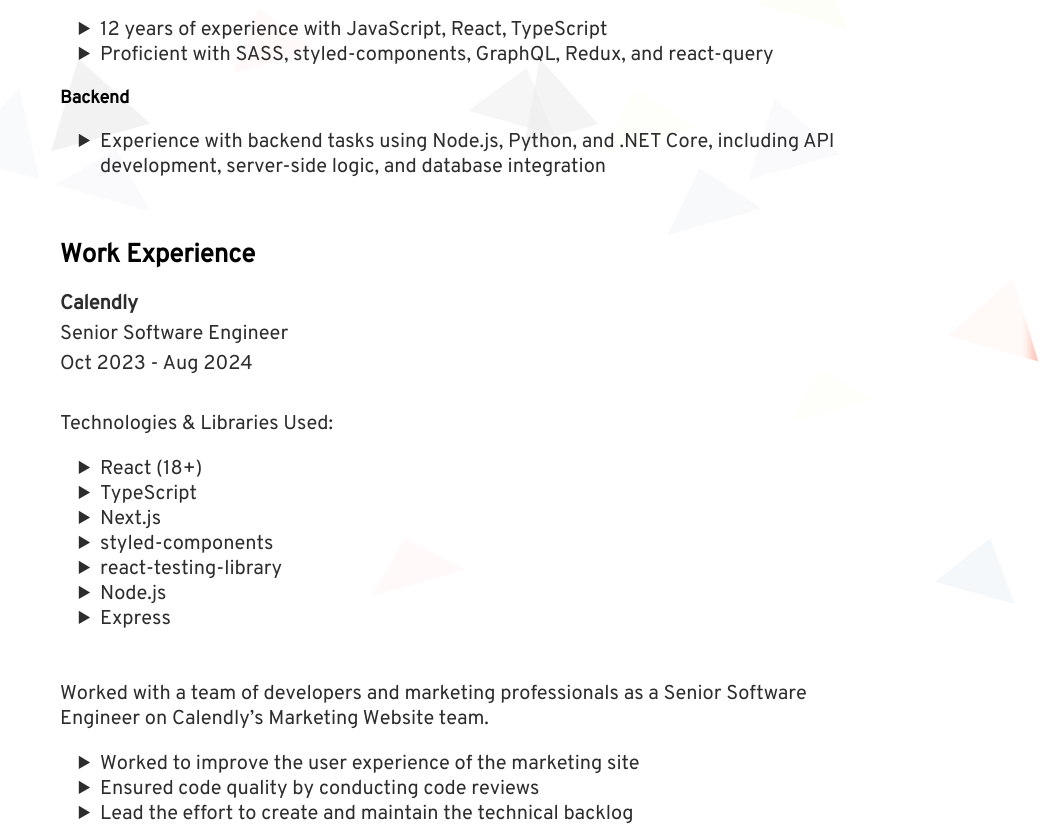
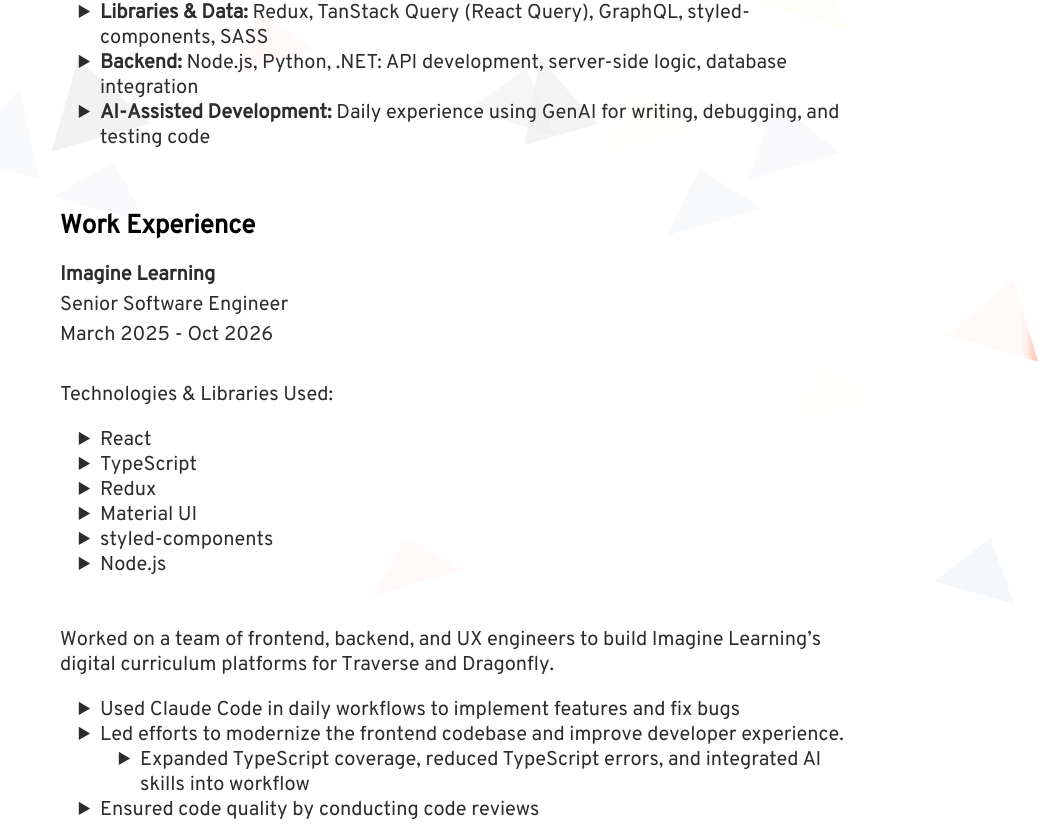
Before and after one commit to gabrielruss/gabrielruss-dev, a Next.js app: page /resume in a window 1280 px wide. Shown: the part 413-1239 px from the top of the page, without its empty margins (230-1280 px from the left). Built offline with nearby package versions, Linux system fonts and the light colour scheme.

Commit message:
oct 2026

```diff
--- a/components/Resume.tsx
+++ b/components/Resume.tsx
@@ -1,12 +1,7 @@
 import { differenceInYears } from 'date-fns';
 
 import { styled } from './styles';
-import {
-  StyledButton,
-  StyledLink,
-  FrostedGlass,
-  ContainerSeperator,
-} from './styles/components';
+import { StyledButton, StyledLink, FrostedGlass } from './styles/components';
 import { StyledHeader, Header } from './common';
 import { RESUME_DL_LINK } from './util/_constants';
 
@@ -86,25 +81,23 @@ const Resume = () => (
         </StyledLink>
         <ResumeSection>
           <Header size="small">Specialties</Header>
-          <Header size="xsmall">Frontend</Header>
           <ResumeSubSection>
             <ul>
               <li>
-                {years} years of experience with JavaScript, React, TypeScript
+                <b>Frontend:</b> {years} years of experience with React,
+                TypeScript, JavaScript
               </li>
               <li>
-                Proficient with SASS, styled-components, GraphQL, Redux, and
-                react-query
+                <b>Libraries & Data:</b> Redux, TanStack Query (React Query),
+                GraphQL, styled-components, SASS
               </li>
-            </ul>
-          </ResumeSubSection>
-          <Header size="xsmall">Backend</Header>
-          <ResumeSubSection>
-            <ul>
               <li>
-                Experience with backend tasks using Node.js, Python, and .NET
-                Core, including API development, server-side logic, and database
-                integration
+                <b>Backend:</b> Node.js, Python, .NET: API development,
+                server-side logic, database integration
+              </li>
+              <li>
+                <b>AI-Assisted Development:</b> Daily experience using GenAI for
+                writing, debugging, and testing code
               </li>
             </ul>
           </ResumeSubSection>
@@ -112,6 +105,45 @@ const Resume = () => (
 
         <ResumeSection>
           <Header size="small">Work Experience</Header>
+          <ResumeSubSection>
+            <b>Imagine Learning</b>
+            <p>Senior Software Engineer</p>
+            <p>March 2025 - Oct 2026</p>
+            <br />
+            <p>Technologies & Libraries Used:</p>
+            <ul>
+              <li>React</li>
+              <li>TypeScript</li>
+              <li>Redux</li>
+              <li>Material UI</li>
+              <li>styled-components</li>
+              <li>Node.js</li>
+            </ul>
+            <br />
+            <p>
+              Worked on a team of frontend, backend, and UX engineers to build
+              Imagine Learning’s digital curriculum platforms for Traverse and
+              Dragonfly.
+            </p>
+            <ul>
+              <li>
+                Used Claude Code in daily workflows to implement features and
+                fix bugs
+              </li>
+              <li>
+                Led efforts to modernize the frontend codebase and improve
+                developer experience.
+                <ul>
+                  <li>
+                    Expanded TypeScript coverage, reduced TypeScript errors, and
+                    integrated AI skills into workflow
+                  </li>
+                </ul>
+              </li>
+              <li>Ensured code quality by conducting code reviews</li>
+            </ul>
+          </ResumeSubSection>
+          <br />
           <ResumeSubSection>
             <b>Calendly</b>
             <p>Senior Software Engineer</p>
--- a/pages/_app.tsx
+++ b/pages/_app.tsx
@@ -16,7 +16,8 @@ export default class MyApp extends App {
           {`
             @font-face {
               font-family: 'overpass-regular';
-              src: url('/static/overpass-regular.woff2') format('woff2'),
+              src:
+                url('/static/overpass-regular.woff2') format('woff2'),
                 /* Super Modern Browsers */ url('/static/overpass-regular.woff')
                   format('woff'),
                 /* Pretty Modern Browsers */ url('/static/overpass-regular.ttf')
--- a/pages/_document.tsx
+++ b/pages/_document.tsx
@@ -28,7 +28,8 @@ export default class MyDocument extends Document {
               {`
                 @font-face {
                   font-family: 'overpass-regular';
-                  src: url('/static/overpass-regular.woff2') format('woff2'),
+                  src:
+                    url('/static/overpass-regular.woff2') format('woff2'),
                     /* Super Modern Browsers */
                       url('/static/overpass-regular.woff') format('woff'),
                     /* Pretty Modern Browsers */
```
